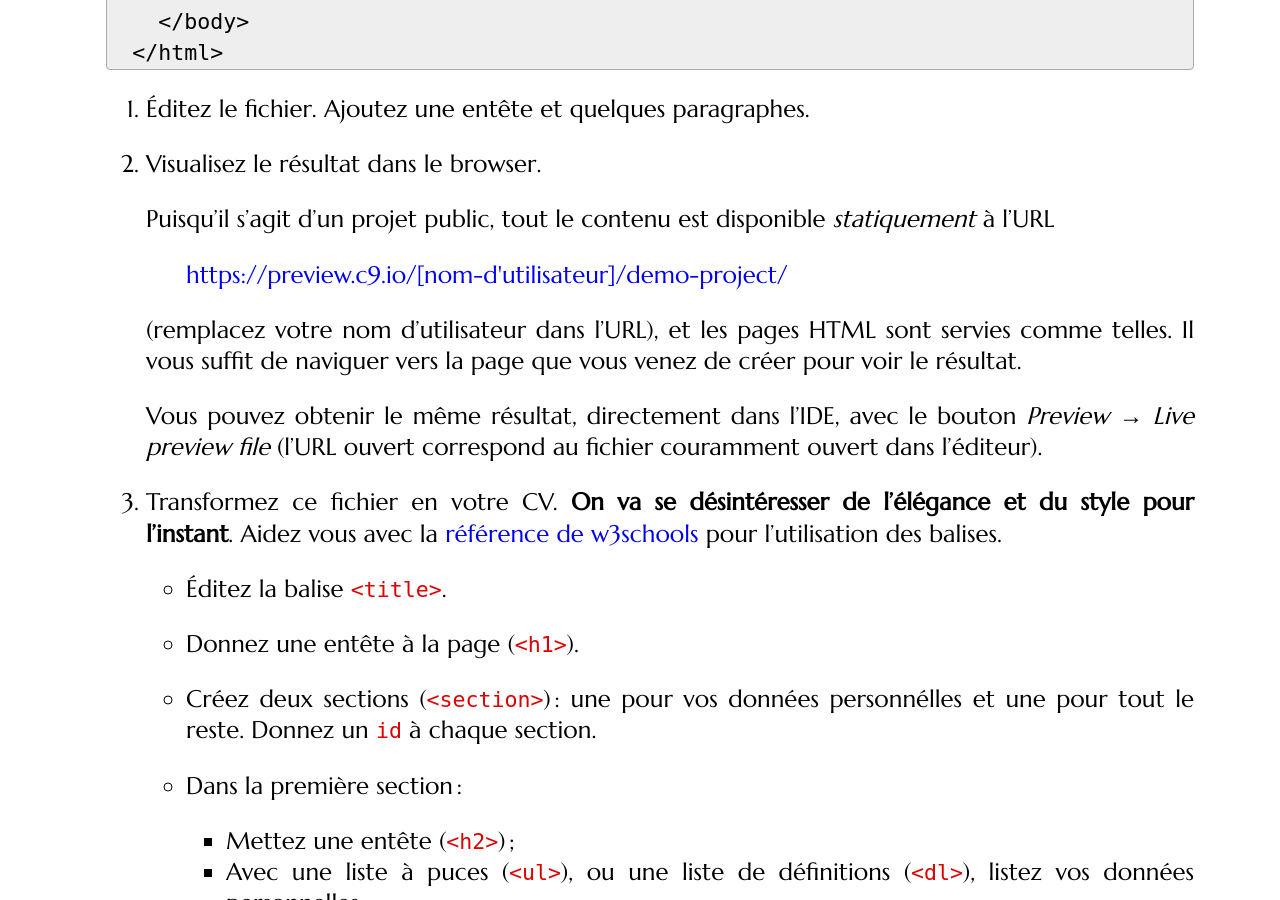
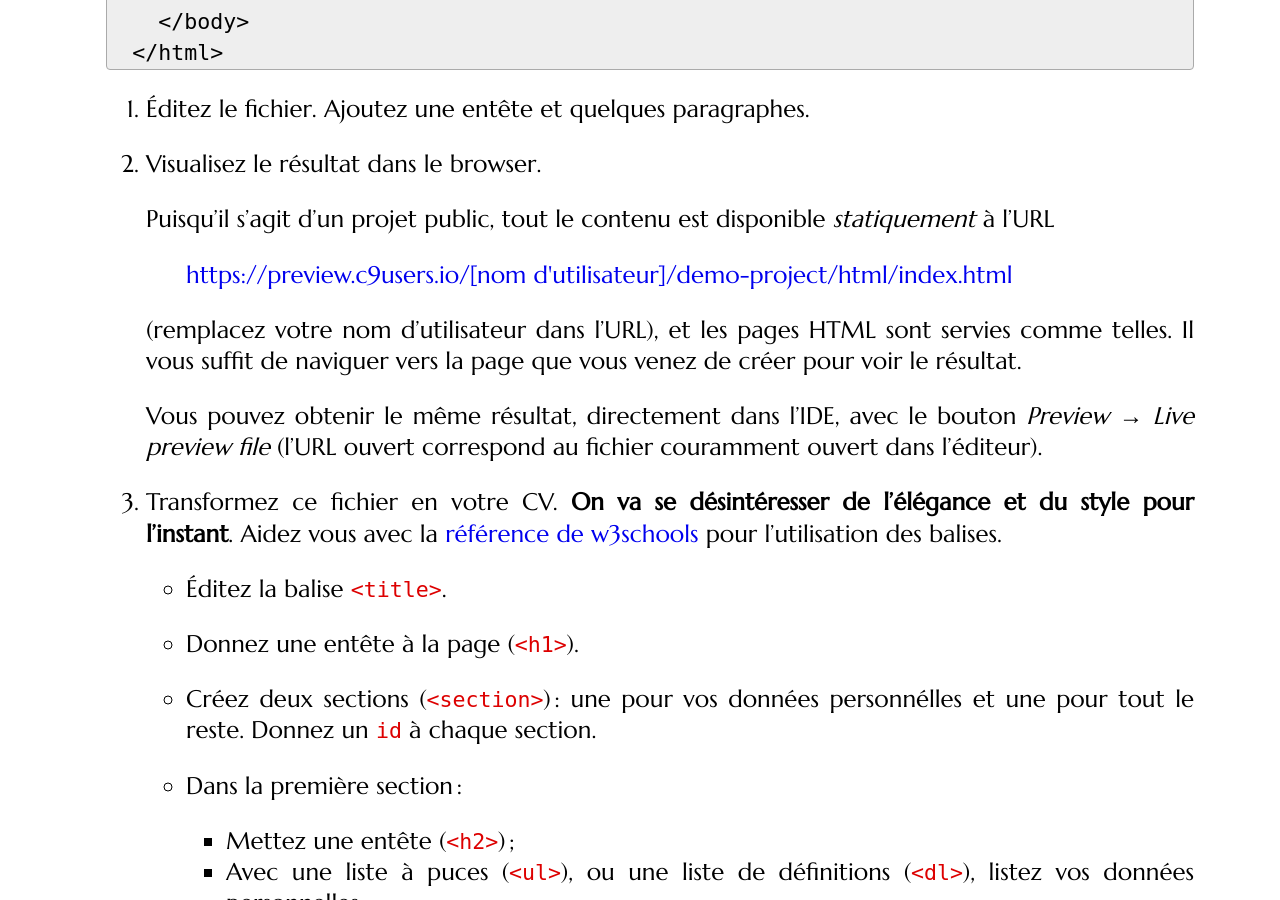
Before and after one commit to defeo/aws, a Jekyll site: the page built from _tutorials/tutorial1.md, in a window 1280 px wide and 900 px high, scrolled down 1228 px. Built offline with Jekyll 4.4.1, drawn with Linux system fonts in a browser that asks for light colours; nearby versions of some CDN libraries; some web fonts are replaced.

Commit message:
Update tutorial1.md

```diff
--- a/_tutorials/tutorial1.md
+++ b/_tutorials/tutorial1.md
@@ -58,7 +58,7 @@ Partez de ce squelette
    Puisqu'il s'agit d'un projet public, tout le contenu est disponible
    *statiquement* à l'URL
 
-   > <https://preview.c9.io/[nom-d'utilisateur]/demo-project/>
+   > <https://preview.c9users.io/[nom d'utilisateur]/demo-project/html/index.html>
 
    (remplacez votre nom d'utilisateur dans l'URL), et les pages HTML
    sont servies comme telles. Il vous suffit de naviguer vers la page
```
